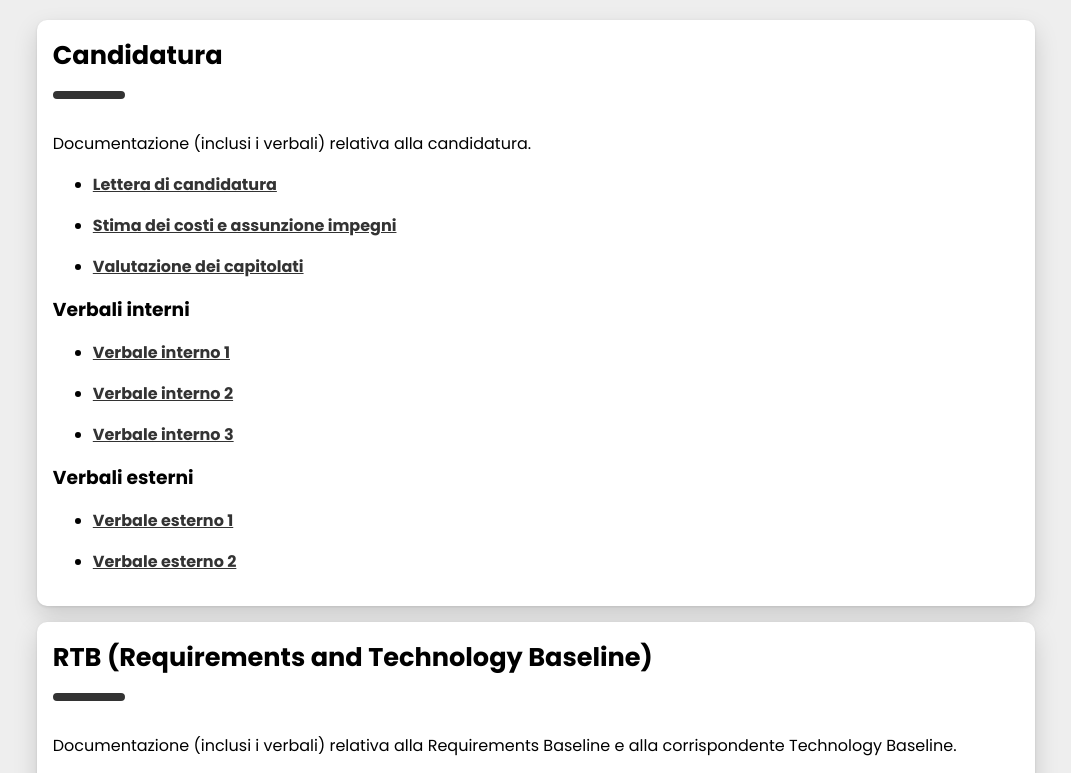
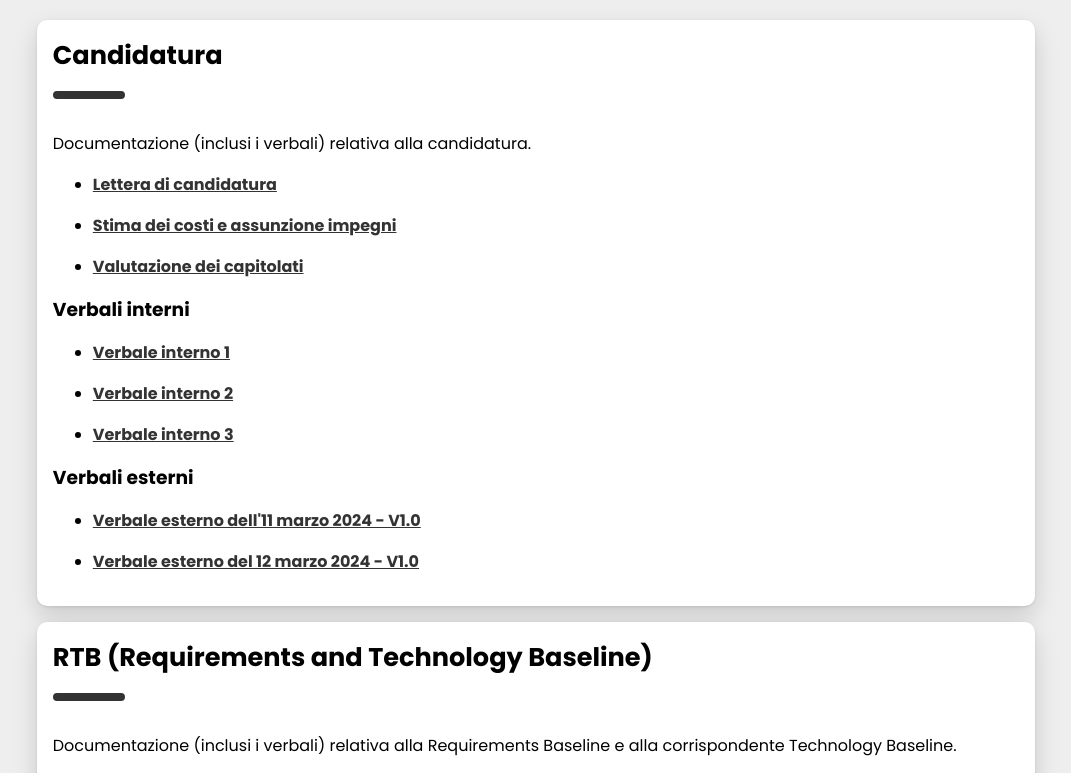
Before and after one commit to Argo-swe/argo-swe.github.io, a plain HTML site: page index.html in a window 1280 px wide. Shown: the part 381-1154 px from the top of the page, without its empty margins (104-1175 px from the left). Drawn offline with Linux system fonts and the light colour scheme.

Commit message:
Link ai verbali esterni nella pagina web di presentazione (#8)

```diff
--- a/index.html
+++ b/index.html
@@ -57,8 +57,8 @@
             </ul>
             <h3>Verbali esterni</h3>
             <ul>
-                <li><a href="#" target="_blank">Verbale esterno 1</a></li>
-                <li><a href="#" target="_blank">Verbale esterno 2</a></li>
+                <li><a href="1 - Candidatura/Verbali/Esterni/VerbaleEsterno240311.pdf" target="_blank">Verbale esterno dell'11 marzo 2024 - V1.0</a></li>
+                <li><a href="1 - Candidatura/Verbali/Esterni/VerbaleEsterno240312.pdf" target="_blank">Verbale esterno del 12 marzo 2024 - V1.0</a></li>
             </ul>
         </section>
         <section id="rtb">
```
